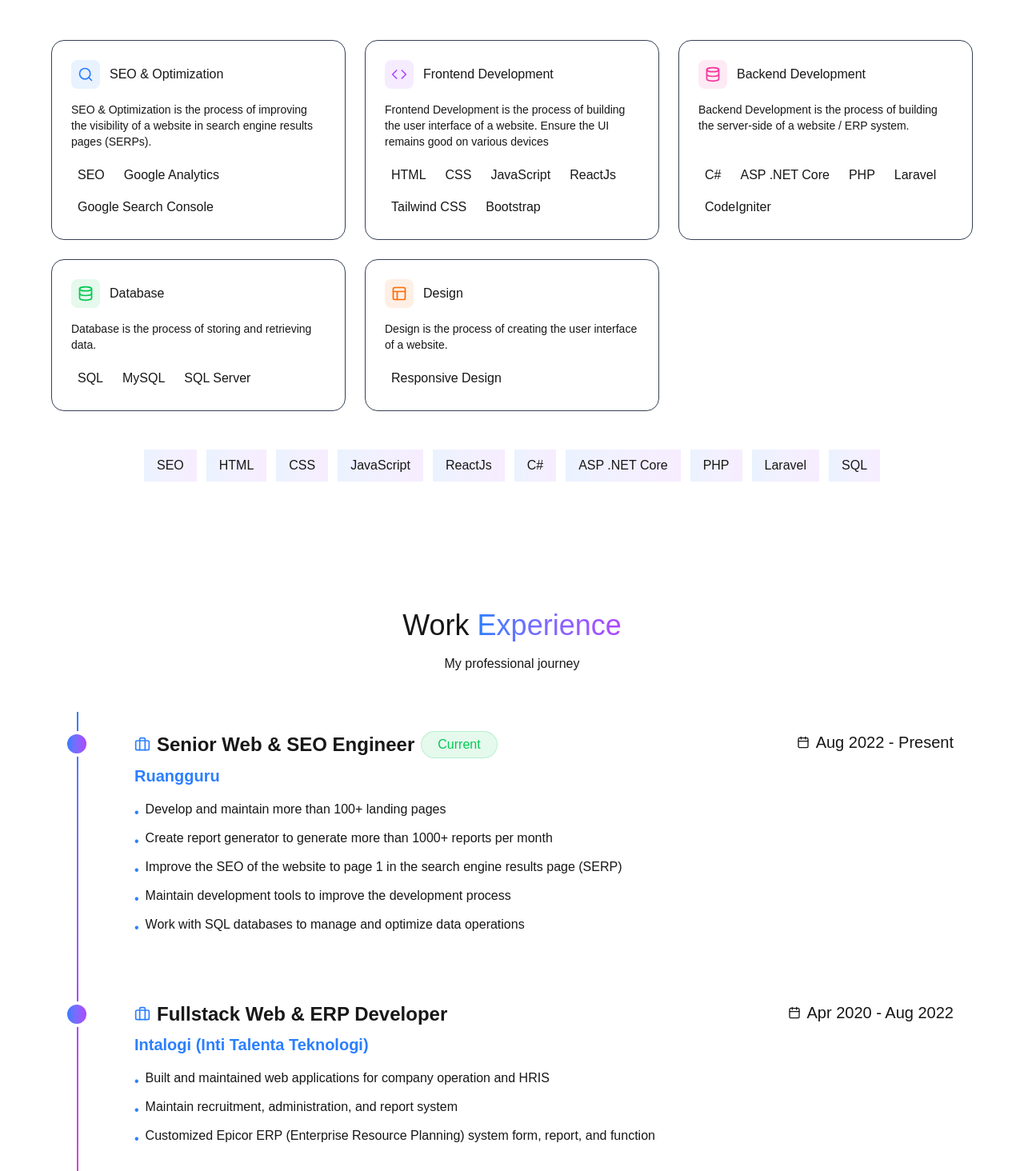
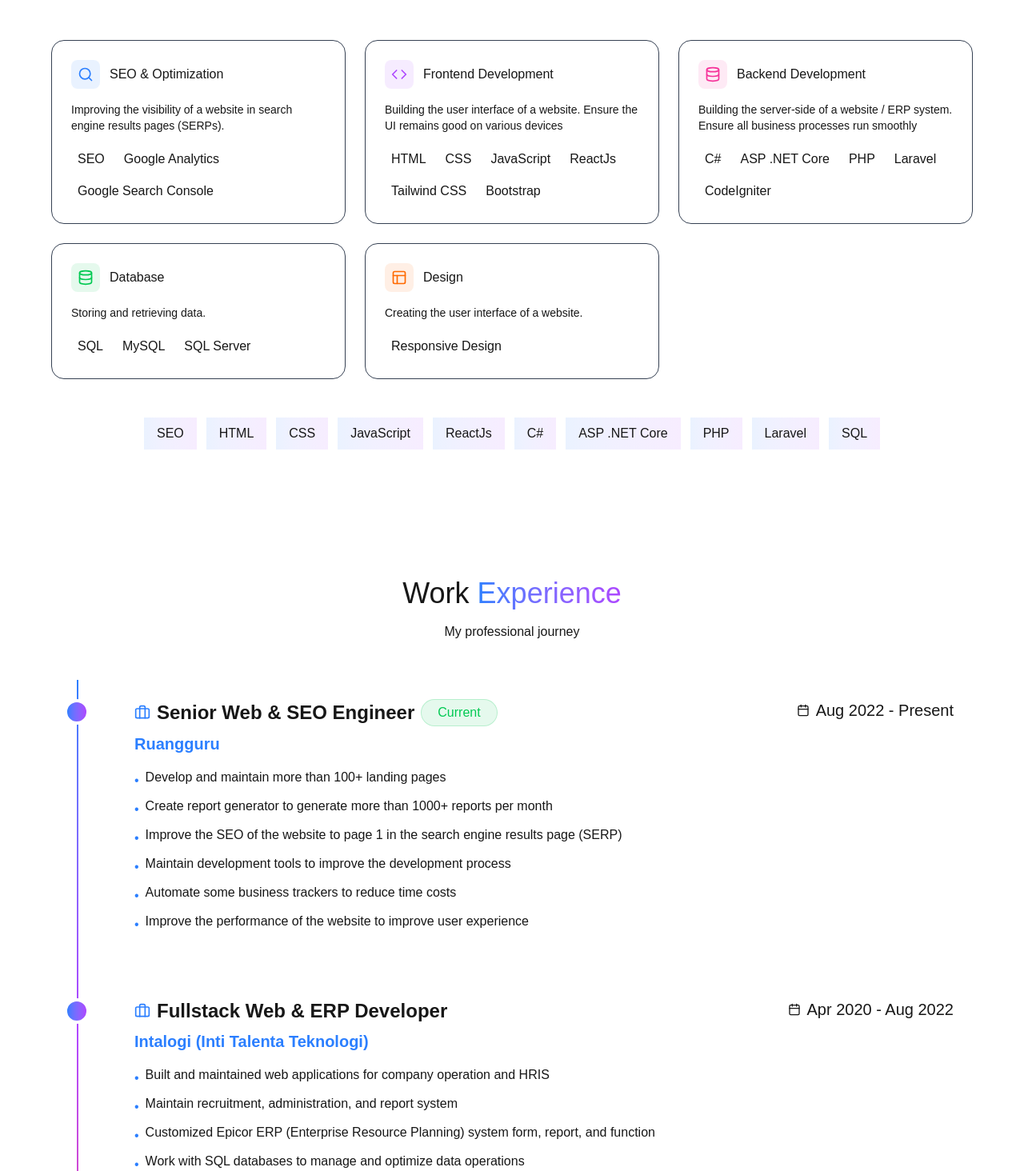
Before and after one commit to rahman1797/portfolio, a Next.js app: page / in a window 1280 px wide. Shown: the part 1446-2910 px from the top of the page at 80% size. Built offline with nearby package versions, Linux system fonts and the light colour scheme.

Commit message:
update copy experience

```diff
--- a/app/components/experience.tsx
+++ b/app/components/experience.tsx
@@ -14,7 +14,8 @@ export function Experience() {
         'Create report generator to generate more than 1000+ reports per month',
         'Improve the SEO of the website to page 1 in the search engine results page (SERP)',
         'Maintain development tools to improve the development process',
-        'Work with SQL databases to manage and optimize data operations'
+        'Automate some business trackers to reduce time costs',
+        'Improve the performance of the website to improve user experience'
       ]
     },
     {
@@ -25,7 +26,8 @@ export function Experience() {
       responsibilities: [
         'Built and maintained web applications for company operation and HRIS',
         'Maintain recruitment, administration, and report system',
-        'Customized Epicor ERP (Enterprise Resource Planning) system form, report, and function'
+        'Customized Epicor ERP (Enterprise Resource Planning) system form, report, and function',
+        'Work with SQL databases to manage and optimize data operations'
       ]
     },
     {
--- a/app/components/skills.tsx
+++ b/app/components/skills.tsx
@@ -10,35 +10,35 @@ export function Skills() {
       icon: Search,
       color: ['text-blue-500', 'bg-blue-500/10'],
       title: 'SEO & Optimization',
-      description: 'SEO & Optimization is the process of improving the visibility of a website in search engine results pages (SERPs).',
+      description: 'Improving the visibility of a website in search engine results pages (SERPs).',
       skills: ['SEO', 'Google Analytics', 'Google Search Console']
     },
     {
       icon: Code,
       color: ['text-purple-500', 'bg-purple-500/10'],
       title: 'Frontend Development',
-      description: 'Frontend Development is the process of building the user interface of a website. Ensure the UI remains good on various devices',
+      description: 'Building the user interface of a website. Ensure the UI remains good on various devices',
       skills: ['HTML', 'CSS', 'JavaScript', 'ReactJs', 'Tailwind CSS', 'Bootstrap']
     },
     {
       icon: Database,
       color: ['text-pink-500', 'bg-pink-500/10'],
       title: 'Backend Development',
-      description: 'Backend Development is the process of building the server-side of a website / ERP system.',
+      description: 'Building the server-side of a website / ERP system. Ensure all business processes run smoothly',
       skills: ['C#', 'ASP .NET Core', 'PHP', 'Laravel', 'CodeIgniter']
     },
     {
       icon: Database,
       color: ['text-green-500', 'bg-green-500/10'],
       title: 'Database',
-      description: 'Database is the process of storing and retrieving data.',
+      description: 'Storing and retrieving data.',
       skills: ['SQL', 'MySQL', 'SQL Server']
     },
     {
       icon: Layout,
       color: ['text-orange-500', 'bg-orange-500/10'],
       title: 'Design',
-      description: 'Design is the process of creating the user interface of a website.',
+      description: 'Creating the user interface of a website.',
       skills: ['Responsive Design']
     }
   ];
```
